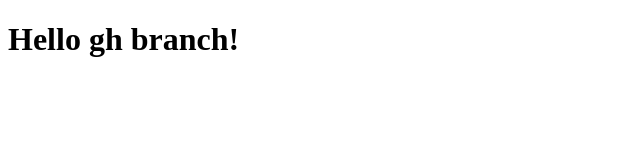
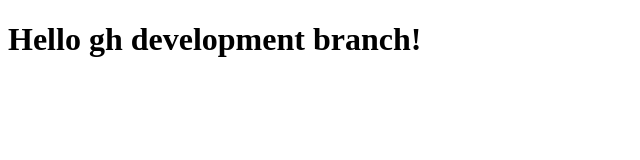
Before and after one commit to Asttryd/coursera-test, a plain HTML site: page website/index.html in a window 1280 px wide. Shown: the whole page, without its empty margins (0-640 px from the left). Drawn offline with Linux system fonts and the light colour scheme.

Commit message:
fix: created development branch

```diff
--- a/website/index.html
+++ b/website/index.html
@@ -6,6 +6,6 @@
     <title>Hello Coursera</title>
 </head>
 <body>
-    <h1>Hello gh branch!</h1>
+    <h1>Hello gh development branch!</h1>
 </body>
 </html>
```
